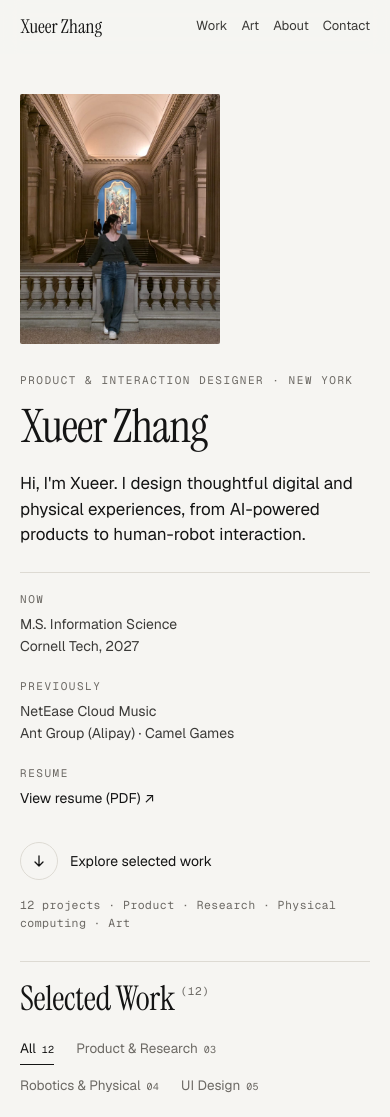
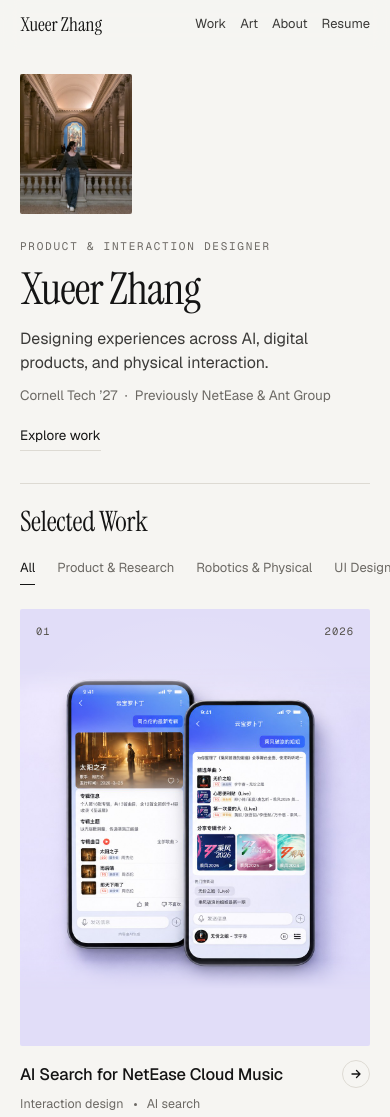
Before and after one commit to xz946-maker/portfolio, a plain HTML site: page index.html in a window 390 px wide. Shown: the top 1117 px of the page. Drawn offline with nearby package versions, Linux system fonts and the light colour scheme.

Commit message:
Rebuild homepage hero as a single grid-aligned composition
- Hero reduced to label, name, intro, credentials line, Explore link, portrait
- Portrait aligned to the third work column; text and photo share a centre axis
- Remove facts columns, hero resume link, project-count line and nav sub-label
- One divider before Selected Work; filters without counts, All active on load
- Mobile nav keeps Resume (hides Contact); filters scroll in one row on phones

Co-Authored-By: Claude Opus 5.5 <noreply@anthropic.com>
Claude-Session: https://claude.ai/code/session_01HqwoprtE3PGh26t3KS91M5

```diff
--- a/index.html
+++ b/index.html
@@ -63,7 +63,7 @@ img{display:block;max-width:100%}
 /* nav */
 header.nav{position:sticky;top:env(safe-area-inset-top,0px);z-index:5;background:color-mix(in srgb,var(--paper) 90%,transparent);backdrop-filter:saturate(1.2) blur(10px);-webkit-backdrop-filter:saturate(1.2) blur(10px);border-bottom:1px solid transparent;transition:border-color .25s}
 header.nav.scrolled{border-bottom-color:var(--line)}
-.nav .wrap{display:flex;align-items:center;justify-content:space-between;gap:16px;padding-block:16px}
+.nav .wrap{display:flex;align-items:center;justify-content:space-between;gap:16px;padding-block:14px}
 .logo{white-space:nowrap;font-family:var(--f-serif);font-size:21px;line-height:1;text-decoration:none;letter-spacing:0;display:flex;align-items:baseline;gap:10px}
 .logo small{font-family:var(--f-mono);font-size:10.5px;letter-spacing:.12em;color:var(--muted);text-transform:uppercase}
 @media (max-width:560px){.logo small{display:none}}
@@ -71,30 +71,31 @@ header.nav.scrolled{border-bottom-color:var(--line)}
 .nav ul a{color:var(--ink-2)}
 .nav ul a:hover{color:var(--ink)}
 
-/* hero: name on one line left, portrait plate right, intro + facts beneath the name */
-.hero{padding-block:clamp(40px,6vw,88px) clamp(28px,3vw,40px);display:grid;grid-template-columns:repeat(12,minmax(0,1fr));column-gap:var(--s3);align-items:end}
-.hero-main{grid-column:1/10;min-width:0}
-.hero-main .eyebrow{margin:0 0 clamp(16px,2vw,28px)}
-.name{font-family:var(--f-display);font-weight:400;font-style:normal;font-size:clamp(46px,7.4vw,108px);line-height:.95;letter-spacing:-.022em;margin:0;white-space:nowrap;font-kerning:normal;font-feature-settings:"kern","liga"}
-@media (max-width:420px){.name{white-space:normal}}
-.intro{margin:clamp(22px,2.6vw,36px) 0 0;font-size:clamp(17px,1.45vw,20px);line-height:1.5;color:var(--ink);max-width:31em;text-wrap:pretty}
-.facts{display:flex;flex-wrap:wrap;gap:20px clamp(28px,4vw,56px);margin-top:clamp(24px,3vw,40px);padding-top:18px;border-top:1px solid var(--line)}
-.fact{min-width:0}
-.fact .k{display:block;margin-bottom:6px}
-.fact p{margin:0;font-size:14px;line-height:1.55;color:var(--ink-2)}
-.fact a{color:var(--ink)}
-.portrait-plate{grid-column:10/13;justify-self:end;width:100%;max-width:260px;aspect-ratio:4/5;margin:0;overflow:hidden;border-radius:2px;background:var(--paper-2);position:relative}
+/* hero: one composition on the SAME column grid as the project cards below.
+   Desktop: text spans work-columns 1–2, portrait starts exactly at column 3, both centred on a shared axis.
+   Tablet: text + portrait side by side. Mobile: small portrait above text. */
+.hero{--hero-gap:clamp(24px,2.4vw,36px);display:grid;grid-template-columns:minmax(0,1fr);row-gap:24px;align-items:center;
+  padding-block:clamp(24px,2.8vw,40px) clamp(32px,3.4vw,48px)}
+.hero-main{min-width:0}
+.hero .label{margin:0 0 clamp(14px,1.4vw,20px);font-family:var(--f-mono);font-size:11px;letter-spacing:.16em;text-transform:uppercase;color:var(--muted)}
+.name{font-family:var(--f-display);font-weight:400;font-style:normal;font-size:clamp(44px,6.1vw,88px);line-height:.95;letter-spacing:-.02em;margin:0;white-space:nowrap;font-kerning:normal;font-feature-settings:"kern","liga"}
+.intro{margin:clamp(16px,1.6vw,24px) 0 0;font-size:clamp(16px,1.3vw,19px);line-height:1.5;color:var(--ink-2);text-wrap:pretty}
+.hero-meta{margin:10px 0 0;font-size:13.5px;line-height:1.5;color:var(--muted)}
+.hero-meta i{font-style:normal;margin:0 .55em}
+.explore{display:inline-block;margin-top:clamp(20px,2.2vw,32px);font-size:13.5px;color:var(--ink);text-decoration:none;padding-bottom:3px;border-bottom:1px solid var(--line);transition:border-color .25s}
+.explore:hover{border-color:var(--ink)}
+.portrait-plate{margin:0;width:112px;aspect-ratio:4/5;overflow:hidden;border-radius:2px;background:var(--paper-2);order:-1}
 .portrait-plate img{width:100%;height:100%;object-fit:cover;object-position:center 58%;transition:transform 1.2s var(--ease)}
 .portrait-plate:hover img{transform:scale(1.03)}
-@media (max-width:900px){.hero-main{grid-column:1/-1}.portrait-plate{grid-column:1/-1;justify-self:start;max-width:200px;order:-1;margin-bottom:28px}}
-.hero-foot{grid-column:1/-1;display:flex;justify-content:space-between;align-items:center;gap:16px;flex-wrap:wrap;margin-top:clamp(32px,4vw,56px)}
-.explore{display:inline-flex;align-items:center;gap:12px;text-decoration:none;font-size:14px;color:var(--ink)}
-.explore .ring{width:38px;height:38px;border:1px solid var(--line);border-radius:50%;display:grid;place-items:center;transition:border-color .25s,background .25s,color .25s}
-.explore svg{transition:transform .4s var(--ease)}
-.explore:hover .ring{background:var(--ink);border-color:var(--ink);color:var(--paper)}
-.explore:hover svg{transform:translateY(3px)}
-@media (prefers-reduced-motion:no-preference){.explore svg{animation:nudge 2.4s var(--ease) 1.2s 2}}
-@keyframes nudge{0%,100%{transform:none}50%{transform:translateY(4px)}}
+@media (min-width:640px){
+ .hero{grid-template-columns:minmax(0,1fr) auto;column-gap:clamp(32px,5vw,56px)}
+ .portrait-plate{order:0;width:clamp(168px,26vw,240px)}
+}
+@media (min-width:1024px){
+ .hero{grid-template-columns:repeat(3,minmax(0,1fr));column-gap:var(--hero-gap)}
+ .hero-main{grid-column:1/3}
+ .portrait-plate{grid-column:3;justify-self:start;width:min(100%,clamp(224px,18vw,256px))}
+}
 
 /* section head */
 section{scroll-margin-top:72px}
@@ -102,10 +103,15 @@ section{scroll-margin-top:72px}
 .sec-head h2{font-family:var(--f-serif);font-weight:400;font-size:clamp(34px,3.6vw,48px);letter-spacing:-.01em;margin:0;line-height:1}
 .sec-head h2 sup{font-family:var(--f-mono);font-size:11px;letter-spacing:.04em;color:var(--muted);vertical-align:top;margin-left:6px;position:relative;top:.4em}
 .sec-head .mono{padding-bottom:4px}
+/* Selected Work follows the hero on whitespace alone: no rule, title + quiet filters on one baseline */
+.sec-head.work-head{border-top:1px solid var(--line);padding-top:clamp(24px,2.4vw,32px);align-items:baseline;margin-bottom:clamp(24px,2.4vw,32px)}
+.work-head h2{font-size:clamp(28px,2.6vw,36px)}
+@media (max-width:640px){.work-head .filters{flex-wrap:nowrap;overflow-x:auto;scrollbar-width:none;margin-inline:calc(-1 * var(--gut));padding-inline:var(--gut);width:calc(100% + 2 * var(--gut))}
+ .work-head .filters::-webkit-scrollbar{display:none}.work-head .filters button{white-space:nowrap;flex:none}}
 
 /* filters: editorial text tabs with sliding underline */
-.filters{display:flex;gap:4px 22px;flex-wrap:wrap;position:relative;padding-bottom:4px}
-.filters button{font:inherit;font-size:13.5px;border:0;background:none;color:var(--muted);padding:6px 0;cursor:pointer;position:relative;transition:color .2s;display:inline-flex;gap:6px;align-items:baseline}
+.filters{display:flex;gap:4px 22px;flex-wrap:wrap;position:relative}
+.filters button{font:inherit;font-size:13px;border:0;background:none;color:var(--muted);padding:6px 0;cursor:pointer;position:relative;transition:color .2s;display:inline-flex;gap:6px;align-items:baseline}
 .filters button sup{font-family:var(--f-mono);font-size:10px;letter-spacing:.02em}
 .filters button::after{content:"";position:absolute;left:0;right:0;bottom:0;height:1px;background:var(--ink);transform:scaleX(0);transform-origin:left;transition:transform .35s var(--ease)}
 .filters button:hover{color:var(--ink)}
@@ -355,7 +361,8 @@ footer .wrap{padding-block:28px}
 @media (prefers-reduced-motion:reduce){*,*::before,*::after{animation:none!important;transition:none!important}html{scroll-behavior:auto}}
 
 .sheet .cover.big .stage.studio.wide.zoom img{width:auto!important;height:96%!important;top:50%;max-width:none}
-@media (max-width:560px){.nav ul{gap:14px;font-size:13px}.nav ul li:last-child{display:none}.logo{font-size:19px}}
+/* mobile nav: Resume now lives only here, so keep it and drop Contact (reachable by scrolling) */
+@media (max-width:560px){.nav ul{gap:14px;font-size:13px}.nav ul li:nth-child(4){display:none}.logo{font-size:19px}}
 </style>
 </head>
 <body>
@@ -363,7 +370,7 @@ footer .wrap{padding-block:28px}
 
 <header class="nav" id="nav">
   <div class="wrap">
-    <a href="#top" class="logo">Xueer Zhang <small>Product &amp; UX Design</small></a>
+    <a href="#top" class="logo">Xueer Zhang</a>
     <ul>
       <li><a class="ulink" href="#work">Work</a></li>
       <li><a class="ulink" href="#art">Art</a></li>
@@ -377,25 +384,18 @@ footer .wrap{padding-block:28px}
 <main id="top">
   <section class="hero wrap" aria-label="Introduction">
     <div class="hero-main reveal">
-      <p class="mono eyebrow">Product &amp; Interaction Designer · New York</p>
+      <p class="label">Product &amp; Interaction Designer</p>
       <h1 class="name">Xueer Zhang</h1>
-      <p class="intro">Hi, I'm Xueer. I design thoughtful digital and physical experiences, from AI-powered products to human-robot interaction.</p>
-      <div class="facts">
-        <div class="fact"><span class="mono eyebrow k">Now</span><p>M.S. Information Science<br>Cornell Tech, 2027</p></div>
-        <div class="fact"><span class="mono eyebrow k">Previously</span><p>NetEase Cloud Music<br>Ant Group (Alipay) · Camel Games</p></div>
-        <div class="fact"><span class="mono eyebrow k">Resume</span><p><a class="ulink" href="Xueer_Zhang_Resume.pdf" target="_blank" rel="noopener">View resume (PDF) ↗</a></p></div>
-      </div>
+      <p class="intro">Designing experiences across AI, digital products, and physical interaction.</p>
+      <p class="hero-meta">Cornell Tech ’27<i aria-hidden="true">·</i>Previously NetEase &amp; Ant Group</p>
+      <a class="explore" href="#work">Explore work</a>
     </div>
     <figure class="portrait-plate reveal" style="animation-delay:.08s"><img src="img/me-met.jpg" alt="Xueer at the Metropolitan Museum of Art"></figure>
-    <div class="hero-foot reveal" style="animation-delay:.18s">
-      <a class="explore" href="#work"><span class="ring"><svg width="14" height="14" viewBox="0 0 14 14" fill="none" aria-hidden="true"><path d="M7 2v10M3 8l4 4 4-4" stroke="currentColor" stroke-width="1.3" stroke-linecap="round" stroke-linejoin="round"/></svg></span>Explore selected work</a>
-      <span class="mono">12 projects · Product · Research · Physical computing · Art</span>
-    </div>
   </section>
 
   <section id="work" class="wrap">
-    <div class="sec-head">
-      <h2>Selected Work<sup>(12)</sup></h2>
+    <div class="sec-head work-head">
+      <h2>Selected Work</h2>
       <div class="filters" role="group" aria-label="Filter projects">
         <button type="button" data-f="all" aria-pressed="true">All</button>
         <button type="button" data-f="ai" aria-pressed="false">Product &amp; Research</button>
@@ -879,7 +879,9 @@ panel.addEventListener("click",e=>{if(e.target===panel)closeCase()});
 document.addEventListener("keydown",e=>{if(e.key==="Escape"&&panel.classList.contains("open"))closeCase()});
 
 const fbtns=[...document.querySelectorAll(".filters button")];
-fbtns.forEach(b=>{const f=b.dataset.f;const n=f==="all"?P.length:P.filter(p=>p.cat===f).length;const s=document.createElement("sup");s.textContent=String(n).padStart(2,"0");b.appendChild(s)});
+// "All" is always the active filter on load (also guards against bfcache/form-state restore)
+fbtns.forEach(x=>x.setAttribute("aria-pressed",x.dataset.f==="all"));works.classList.remove("filtered");
+addEventListener("pageshow",e=>{if(e.persisted)applyFilter(fbtns.find(x=>x.dataset.f==="all"))});
 function applyFilter(b){
   fbtns.forEach(x=>x.setAttribute("aria-pressed",x===b));
   const f=b.dataset.f;
```
